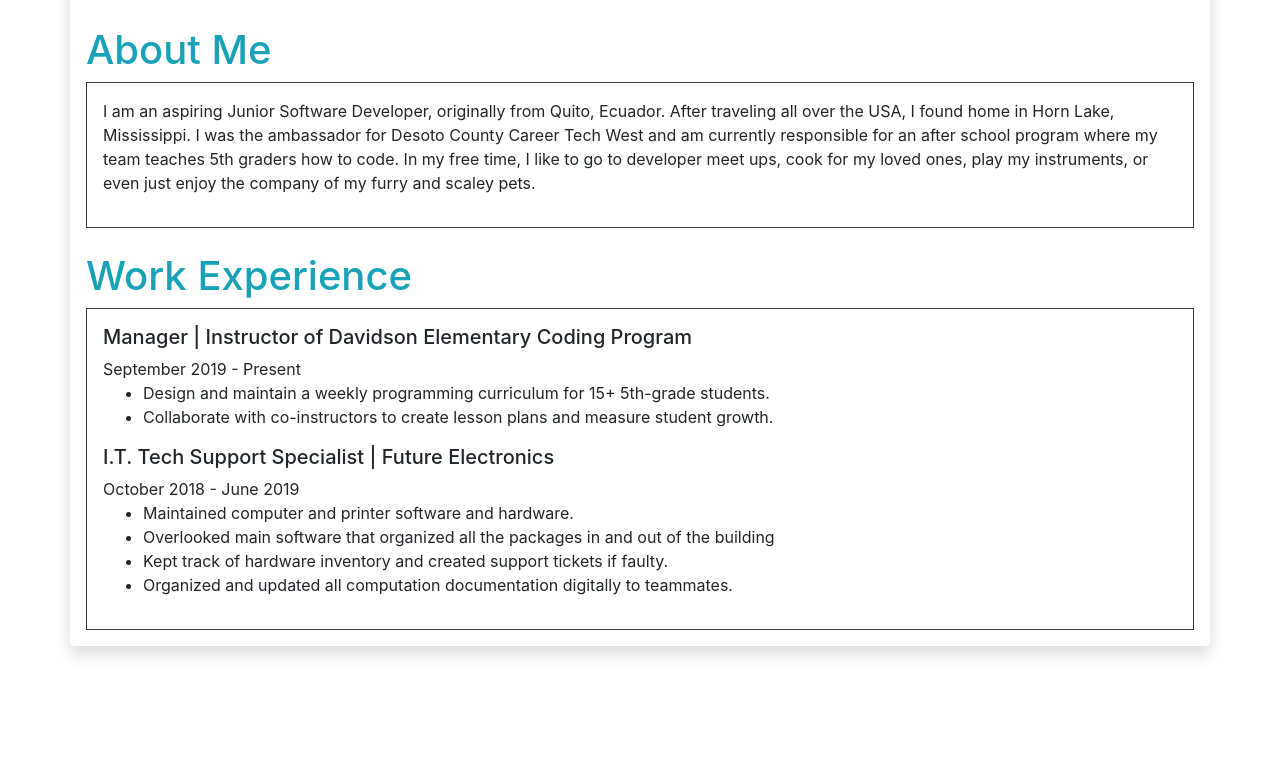
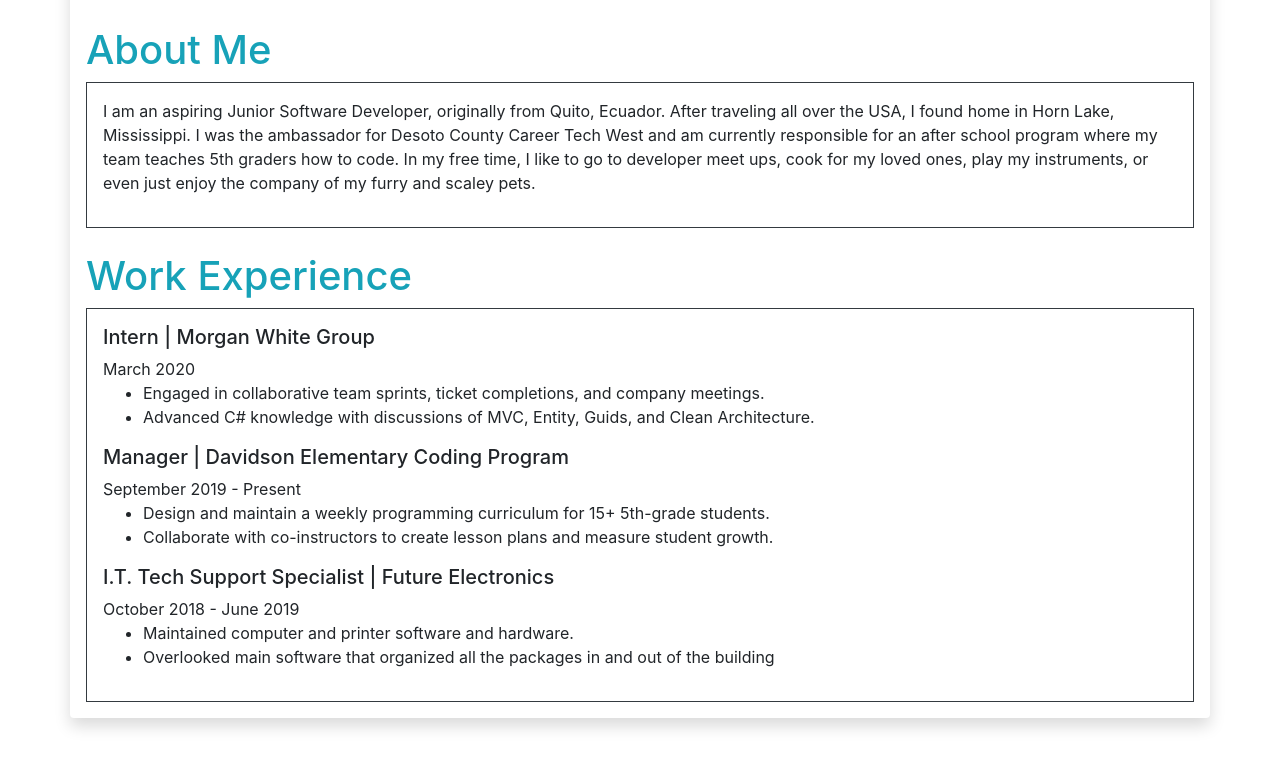
Before and after one commit to ASoledadU/ASoledadU.github.io, a plain HTML site: page index.html in a window 1280 px wide. Shown: the part 1713-2479 px from the top of the page. Before the commit the page ends 2407 px from the top, so only its background shows below. Drawn offline with nearby package versions, Linux system fonts and the light colour scheme.

Commit message:
Added another field to my Work Experience section to show that the oppurtunity I had at MWG.

```diff
--- a/index.html
+++ b/index.html
@@ -215,7 +215,13 @@
         </div>
         <h1 class="text-primary text-info">Work Experience</h1>
         <div class="p-3 border border-dark">
-            <h5>Manager | Instructor of Davidson Elementary Coding Program</h5>
+                    <h5>Intern | Morgan White Group</h5>
+            <p class="mb-0"> March 2020</p>
+            <ul>
+                <li>Engaged in collaborative team sprints, ticket completions, and company meetings.</li>
+                <li>Advanced C# knowledge with discussions of MVC, Entity, Guids, and Clean Architecture.</li>
+            </ul>
+            <h5>Manager | Davidson Elementary Coding Program</h5>
             <p class="mb-0"> September 2019 - Present</p>
             <ul>
                 <li>Design and maintain a weekly programming curriculum for 15+ 5th-grade students.</li>
@@ -226,8 +232,6 @@
             <ul>
                 <li>Maintained computer and printer software and hardware.</li>
                 <li>Overlooked main software that organized all the packages in and out of the building</li>
-                <li>Kept track of hardware inventory and created support tickets if faulty.</li>
-                <li>Organized and updated all computation documentation digitally to teammates.</li>
             </ul>
         </div>
     </div>
```
